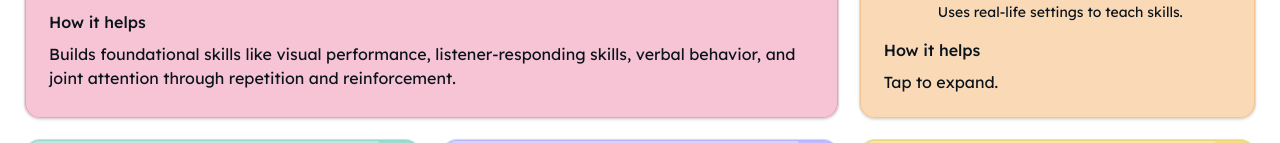
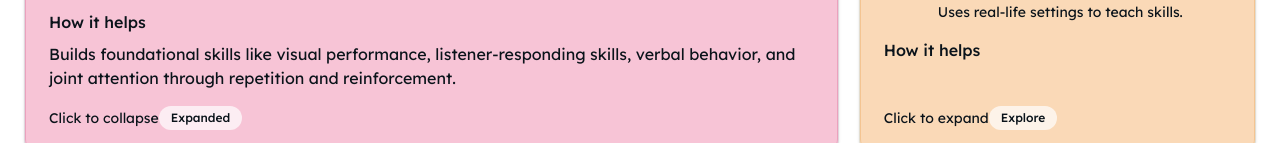
Before and after one commit to aryangulati2k3/pathlight-frontend, a Next.js app: page /aba-techniques in a window 1280 px wide. Shown: the part 657-800 px from the top of the page. Built offline with nearby package versions, Linux system fonts and the light colour scheme.

Commit message:
Added bento grid on /aba-techniques

```diff
--- a/src/components/blocks/bento-techniques.tsx
+++ b/src/components/blocks/bento-techniques.tsx
@@ -195,8 +195,15 @@ function CreativeCard({
         {isActive ? (
           <p className="mt-2 text-body-sm text-foreground/80">{item.helps}</p>
         ) : (
-          <p className="mt-2 text-body-sm text-foreground/70">Tap to expand.</p>
+          <p className="mt-2 text-body-sm text-foreground/70"></p>
         )}
+      </div>
+
+      <div className="mt-4 flex items-center justify-between text-caption text-foreground/70">
+        <span>{isActive ? "Click to collapse" : "Click to expand"}</span>
+        <span className="rounded-full bg-white/70 px-3 py-1 text-xs font-medium text-foreground">
+          {isActive ? "Expanded" : "Explore"}
+        </span>
       </div>
     </button>
   );
```
